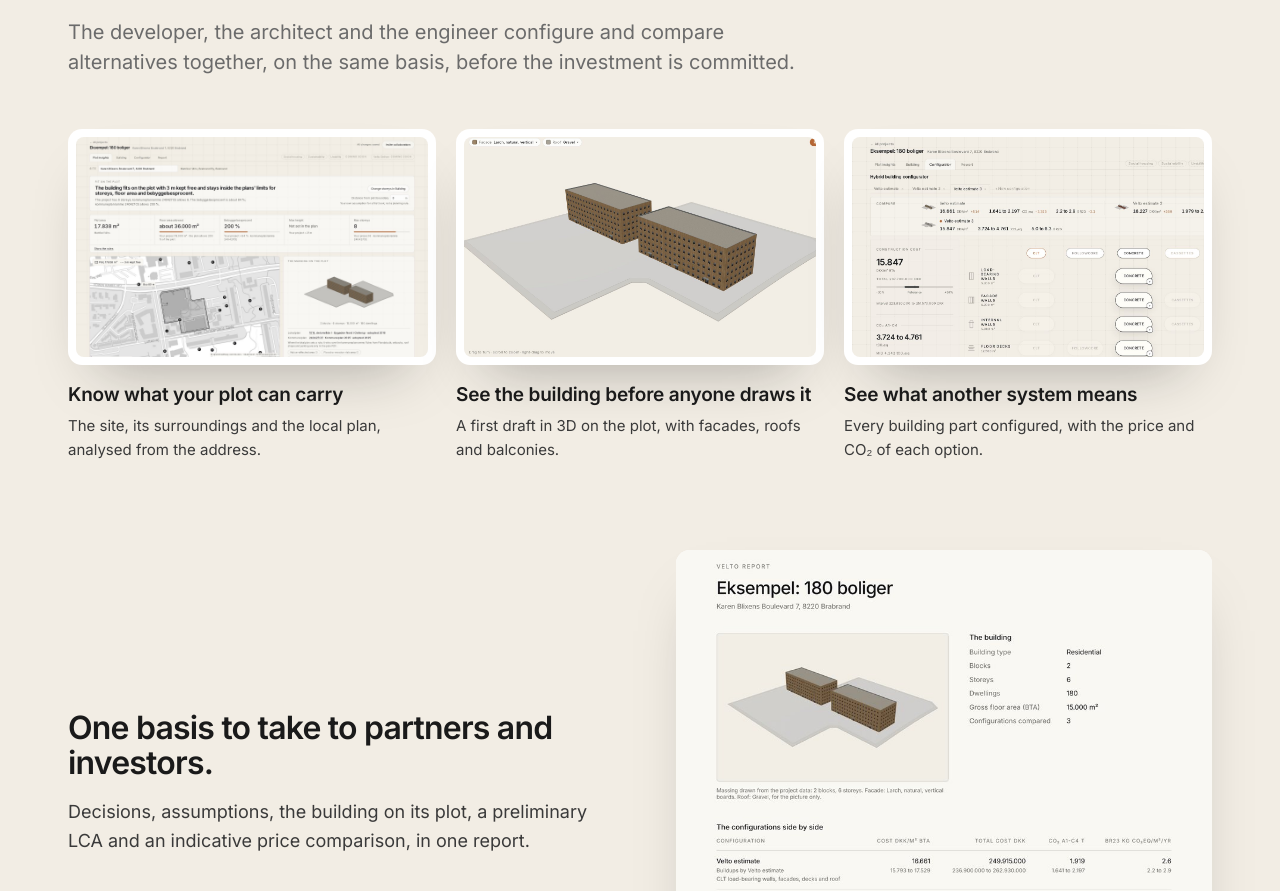
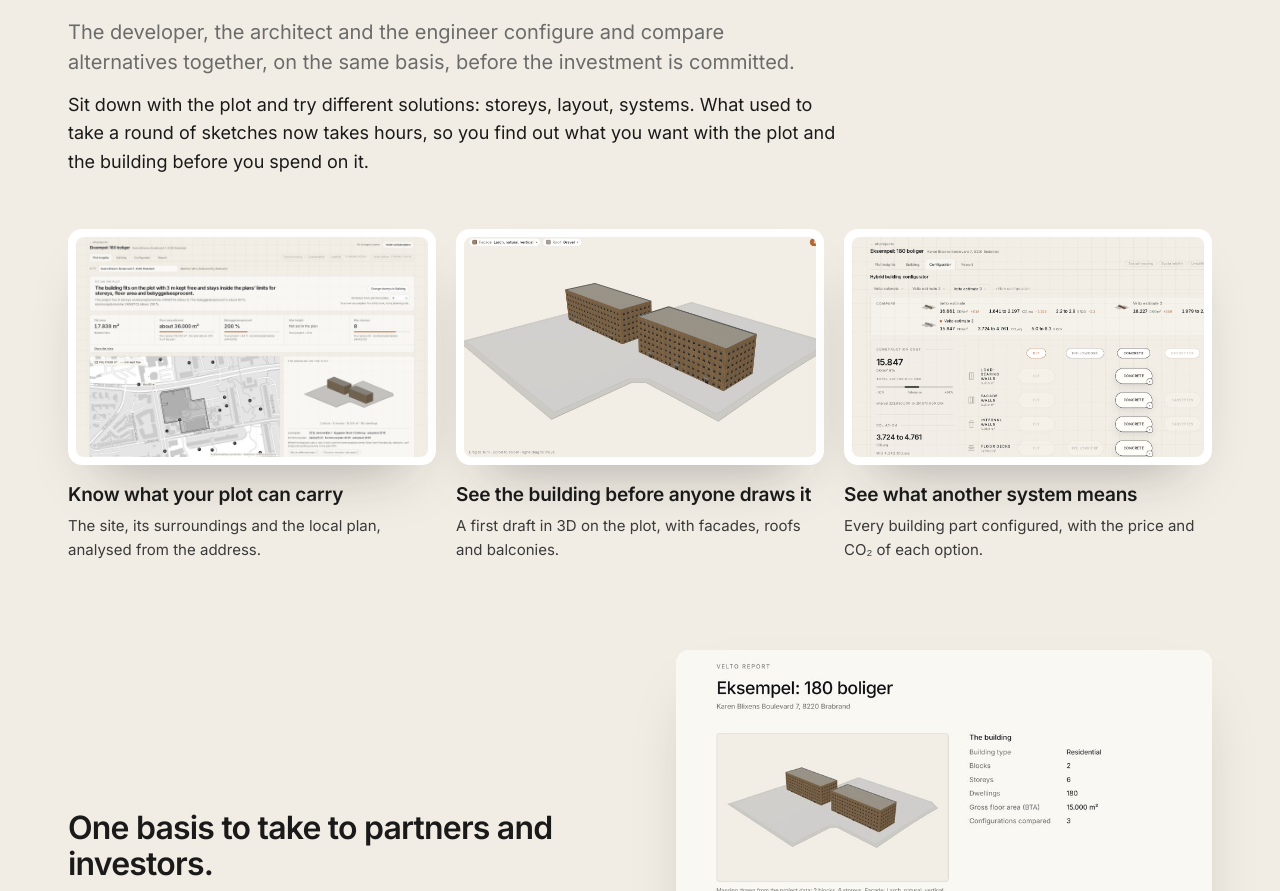
Before and after one commit to heartwood-nordic/velto-landing-draft, a plain HTML site: page v7/index.html in a window 1280 px wide. Shown: the part 2087-2978 px from the top of the page. Drawn offline with Linux system fonts and the light colour scheme.

Commit message:
v7: exploring solutions as an effect of Velto, under What Velto does

```diff
--- a/v7/index.html
+++ b/v7/index.html
@@ -51,6 +51,7 @@
  <div class="eb">What Velto does</div>
  <h2>Velto puts the comparison where it still changes something.</h2>
  <p class="lead" style="margin-top:20px">The developer, the architect and the engineer configure and compare alternatives together, on the same basis, before the investment is committed.</p>
+ <p style="margin-top:14px;font-size:18px;max-width:780px;color:var(--ink)">Sit down with the plot and try different solutions: storeys, layout, systems. What used to take a round of sketches now takes hours, so you find out what you want with the plot and the building before you spend on it.</p>
  <div class="trio">
   <div><div class="frame"><img src="img/plot.jpg" alt="Plot insights in Velto"></div><h3>Know what your plot can carry</h3><p>The site, its surroundings and the local plan, analysed from the address.</p></div>
   <div><div class="frame"><img src="img/building.jpg" alt="The building in 3D in Velto"></div><h3>See the building before anyone draws it</h3><p>A first draft in 3D on the plot, with facades, roofs and balconies.</p></div>
```
